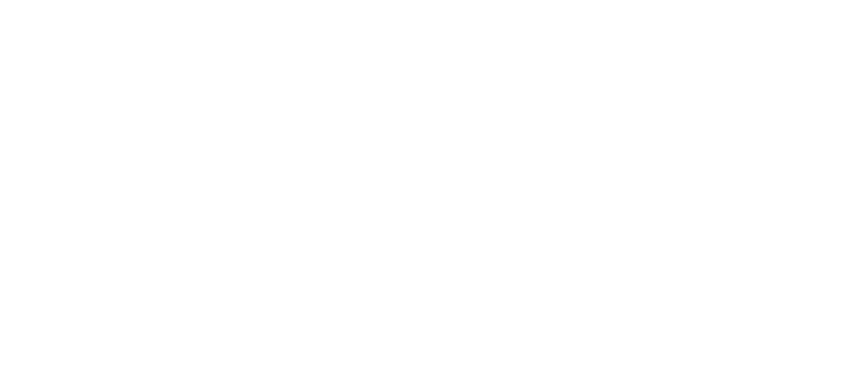
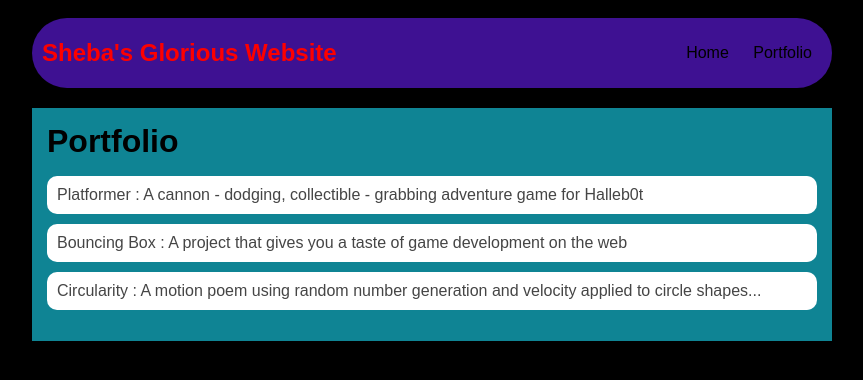
Before and after one commit to lilwal-nln/lilwal-nln.github.io, a plain HTML site: page portfolio.html in a window 1280 px wide. Shown: the whole page, without its empty margins (208-1071 px from the left). Drawn offline with Linux system fonts and the light colour scheme.

Commit message:
add portfolio.html file

```diff
--- a/portfolio.html
+++ b/portfolio.html
@@ -0,0 +1,35 @@
+<!DOCTYPE HTML>
+<html>
+    <head>
+        <title>lilmike's website</title>
+        <link rel="stylesheet" href="style.css">
+    </head>
+
+    <body>
+      <div id="all-contents">
+        <nav>
+            <h1>Sheba's Glorious Website</h1>
+            <ul id="nav-ul">
+                <li class="nav-li">
+                    <a class="nav-a" href="index.html">Home</a>
+                </li>
+                <li class="nav-li">
+                    <a class="nav-a" href="portfolio.html">Portfolio</a>
+                </li>
+            </ul>
+        </nav>
+        <main>
+            <div class="content">
+                <h1>Portfolio</h1>
+                <ul id="portfolio">
+                    <li><a href="projects/platformer/">Platformer : A cannon - dodging, collectible - grabbing adventure game for Halleb0t</a></li>
+                    <li><a href="projects/bouncing-box/">Bouncing Box : A project that gives you a taste of game development on the web </a></li>
+                    <li><a href="projects/circularity/">Circularity : A motion poem using random number generation and velocity applied to circle shapes...</a></li>
+
+                </ul>
+
+            </div>
+        </main>
+      </div>
+    </body>
+</html>
--- a/style.css
+++ b/style.css
@@ -69,3 +69,28 @@ main {
 h2, h3 {
     margin: 0px;
 }
+         /* portfolio styles */
+         .content h1 {
+            color: black;
+        }
+
+        #portfolio {
+            list-style-type: none;
+            padding-left: 0;
+        }
+
+        #portfolio li {
+            background: #fff;
+            padding: 10px;
+            border-radius: 10px;
+            margin-bottom: 10px;
+        }
+
+        #portfolio li:hover {
+            background: #eee;
+        }
+
+        #portfolio a {
+            text-decoration: none;
+            color: #454545;
+        }
```
